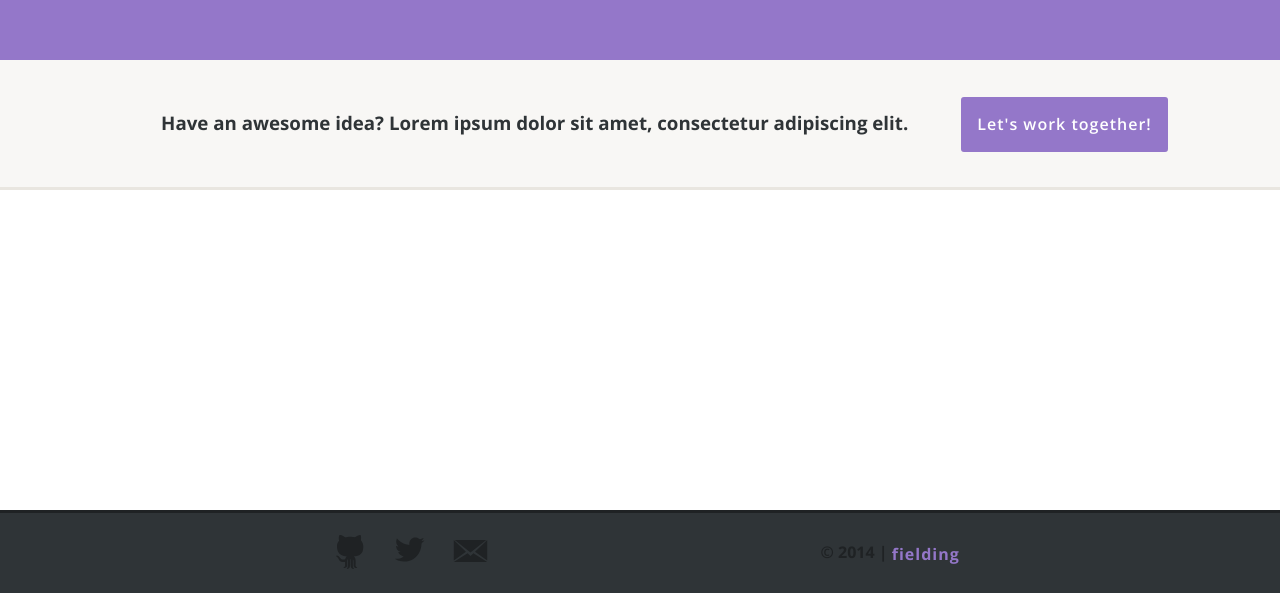
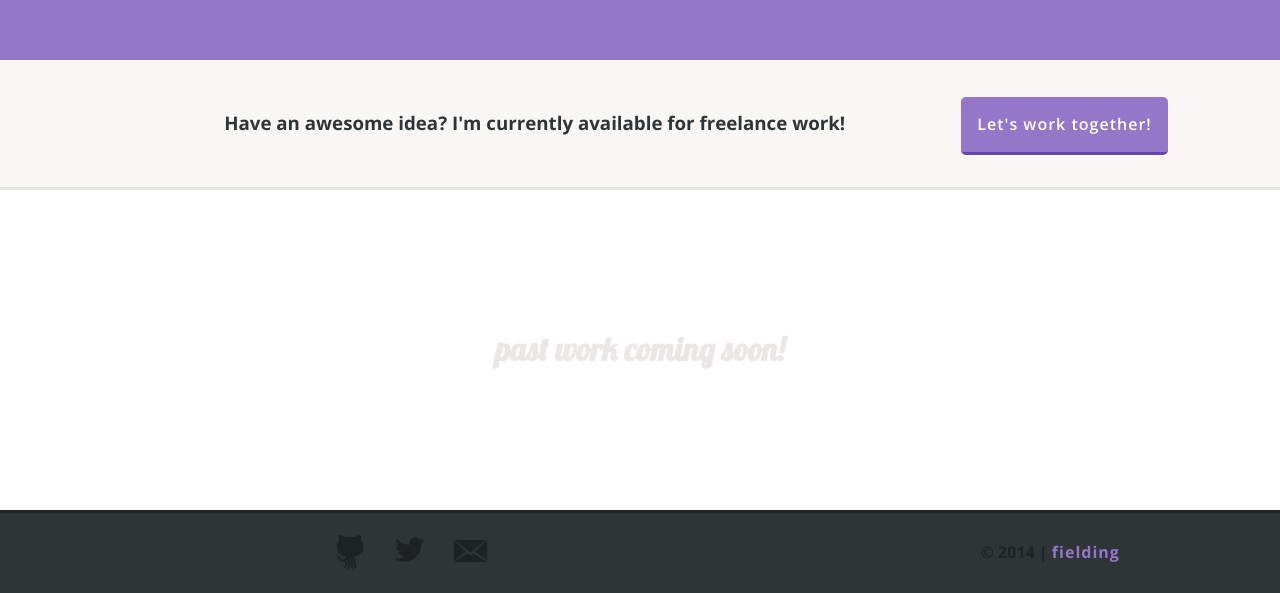
Before and after one commit to fielding/justfielding.com-v1, a plain HTML site: page index.html in a window 1280 px wide. Shown: the part 1274-1867 px from the top of the page. Drawn offline with nearby package versions, Linux system fonts and the light colour scheme.

Commit message:
added placeholder for 'past work' section; updated the text on 'lets work together' section

```diff
--- a/index.html
+++ b/index.html
@@ -6,6 +6,7 @@
     <title>justFielding.com</title>
     <meta name="description" content="">
     <link href='http://fonts.googleapis.com/css?family=Open+Sans:400,300,600,700,800' rel='stylesheet' type='text/css'>
+    <link href='http://fonts.googleapis.com/css?family=Lobster' rel='stylesheet' type='text/css'>
     <link rel="stylesheet" href="stylesheets/main.css">
 </head>
 
@@ -53,12 +54,13 @@
         </section>
         <section id="letsworktogether">
             <div>
-                <h3>Have an awesome idea? Lorem ipsum dolor sit amet, consectetur adipiscing elit.</h3>
+                <h3>Have an awesome idea? I'm currently available for freelance work!</h3>
                 <button>Let's work together!</button>
             </div>
         </section>
 
         <section id="pastwork">
+            <h1 class="coming-soon">past work coming soon!</h1>
         </section>
 
     </main>
--- a/stylesheets/sass/main.scss
+++ b/stylesheets/sass/main.scss
@@ -9,9 +9,11 @@ $color-white: #fff;
 $color-offwhite: #F8F7F5;
 $color-purple: #9477C9;
 $color-darkgray: #2F3437;
+$color-lightgray: #ebe7e7;
 
 // Fonts
 $font-sans: 'Open Sans', sans-serif;
+$font-lobster: 'Lobster', cursive;
 
 // Media Query Breakpoints (max widths)
 $width-small: 40em;     // 640px
@@ -212,6 +214,9 @@ header[role="banner"]:before {
 #pastwork {
     background-color: $color-white;
     height: 20em;
+    text-align: center;
+    display: flex;
+    align-items: center;
 
     @include responsive(wide-screens) {
     }
@@ -223,6 +228,12 @@ header[role="banner"]:before {
     @include responsive(small-screens) {
         height: 10em;
     }
+}
+
+.coming-soon {
+    flex-grow: 1;
+    font-family: $font-lobster;
+    color: $color-lightgray;
 }
 
 #letsworktogether {
@@ -270,12 +281,13 @@ header[role="banner"]:before {
 #letsworktogether button {
     background-color: $color-purple;
     border: none;
+    border-bottom: .188em solid darken($color-purple, 15%);
     color: $color-white;
     // text-shadow: -.063em -.063em 0 darken($color-purple, 50%);
     font-weight: 600;
     letter-spacing: .063em;
     padding: 1em;
-    @include rounded(.188em);
+    @include rounded(.313em);
 
     @include responsive(wide-screens) {
     }
@@ -317,15 +329,14 @@ footer[role="contentinfo"] {
 
 #footer-copyright {
     flex-grow: 1;
-    display: fex;
+    display: flex;
     justify-content: center;
 }
 
 .copyright {
     color: darken($color-darkgray, 7%);
     font-weight: 700;
-    vertical-align: middle;
-    display: inline-block;
+    text-align: center;
 
     @include responsive(wide-screens) {
     }
```
Also changed, not shown: stylesheets/main.css, 1 other file.
